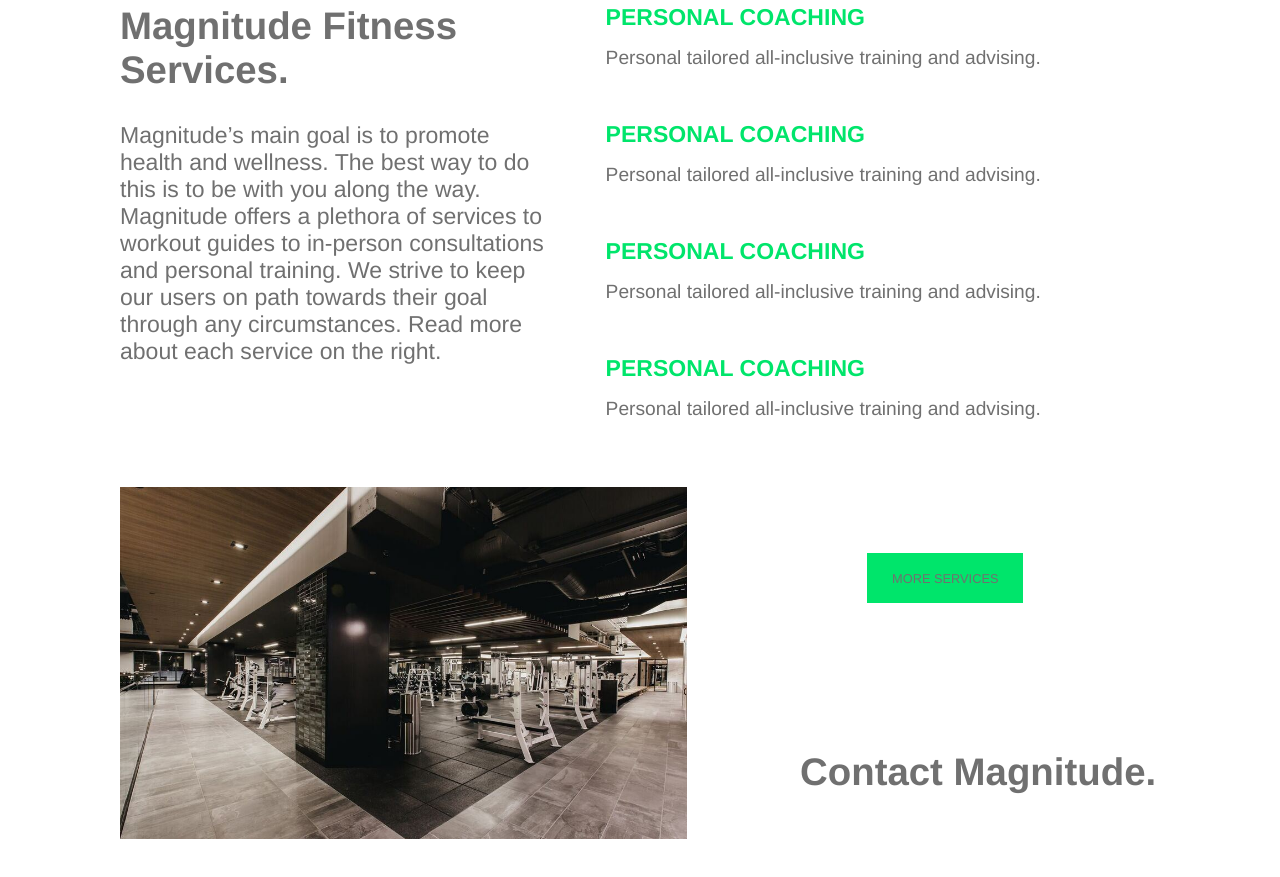
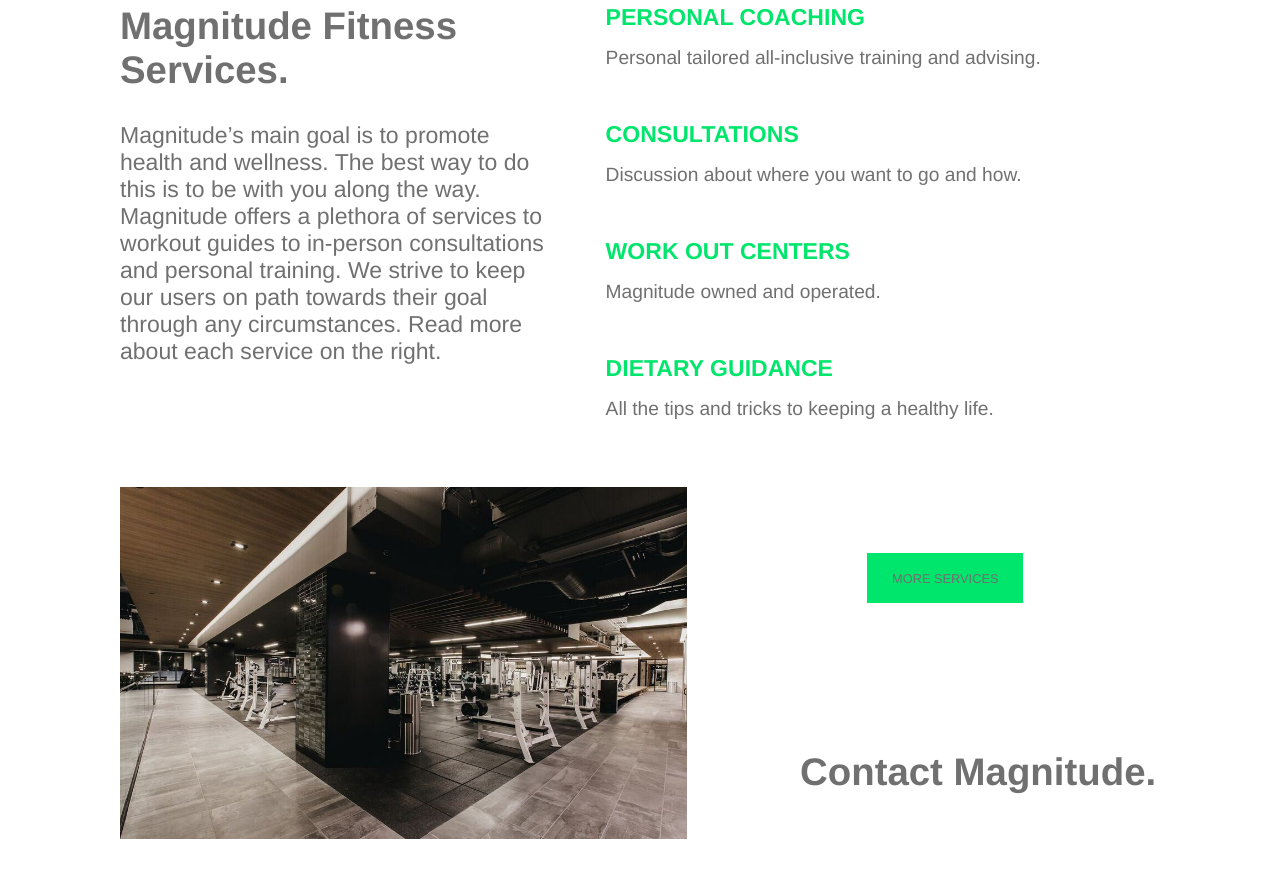
Before and after one commit to garizola/299Portfolio, a website: page index.html in a window 1280 px wide. Shown: the part 2300-3177 px from the top of the page. Drawn offline with Linux system fonts and the light colour scheme.

Commit message:
corrected text

```diff
--- a/index.html
+++ b/index.html
@@ -106,16 +106,16 @@
                         <div id="sReadout">Personal tailored all-inclusive training and advising.</div>
                     </div>
                     <div class="sDesc">
-                        <div id="sGreen">PERSONAL COACHING</div>
-                        <div id="sReadout">Personal tailored all-inclusive training and advising.</div>
+                        <div id="sGreen">CONSULTATIONS</div>
+                        <div id="sReadout">Discussion about where you want to go and how.</div>
                     </div>
                     <div class="sDesc">
-                        <div id="sGreen">PERSONAL COACHING</div>
-                        <div id="sReadout">Personal tailored all-inclusive training and advising.</div>
+                        <div id="sGreen">WORK OUT CENTERS</div>
+                        <div id="sReadout">Magnitude owned and operated.</div>
                     </div>
                     <div class="sDesc">
-                        <div id="sGreen">PERSONAL COACHING</div>
-                        <div id="sReadout">Personal tailored all-inclusive training and advising.</div>
+                        <div id="sGreen">DIETARY GUIDANCE</div>
+                        <div id="sReadout">All the tips and tricks to keeping a healthy life.</div>
                     </div>
                 </div>
             </div>
```
